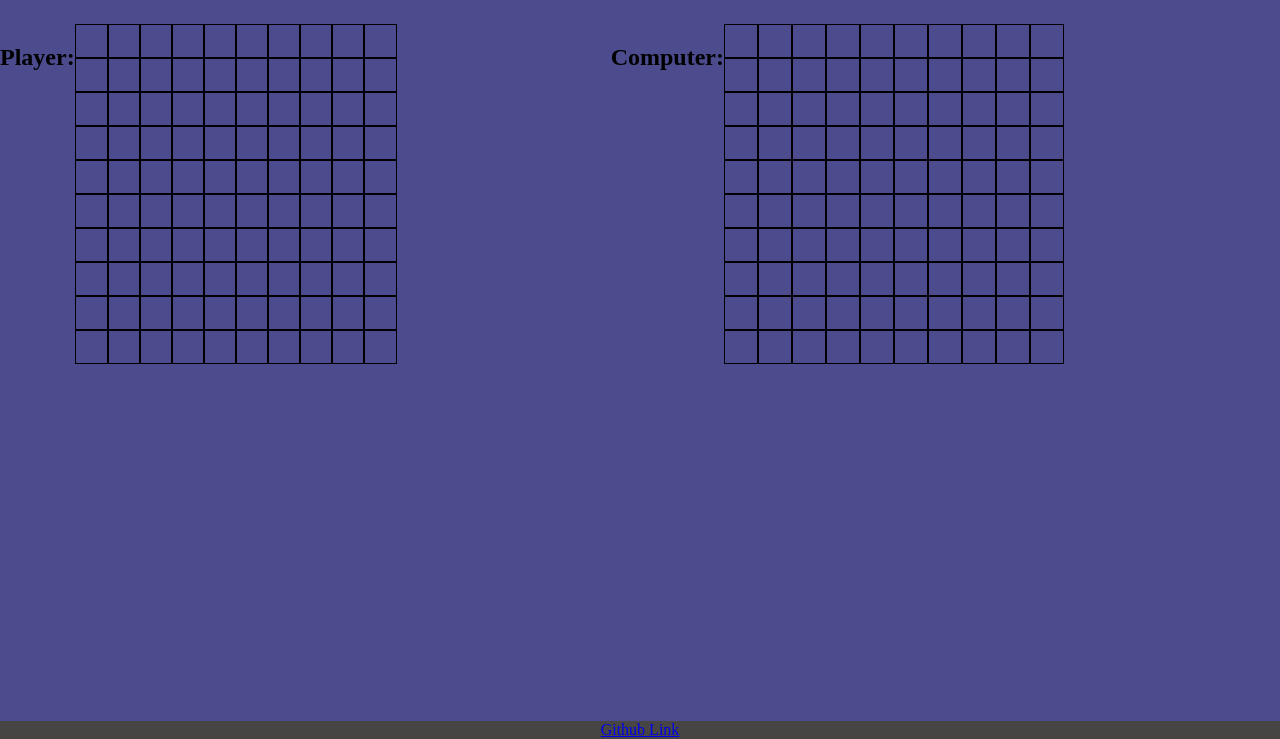
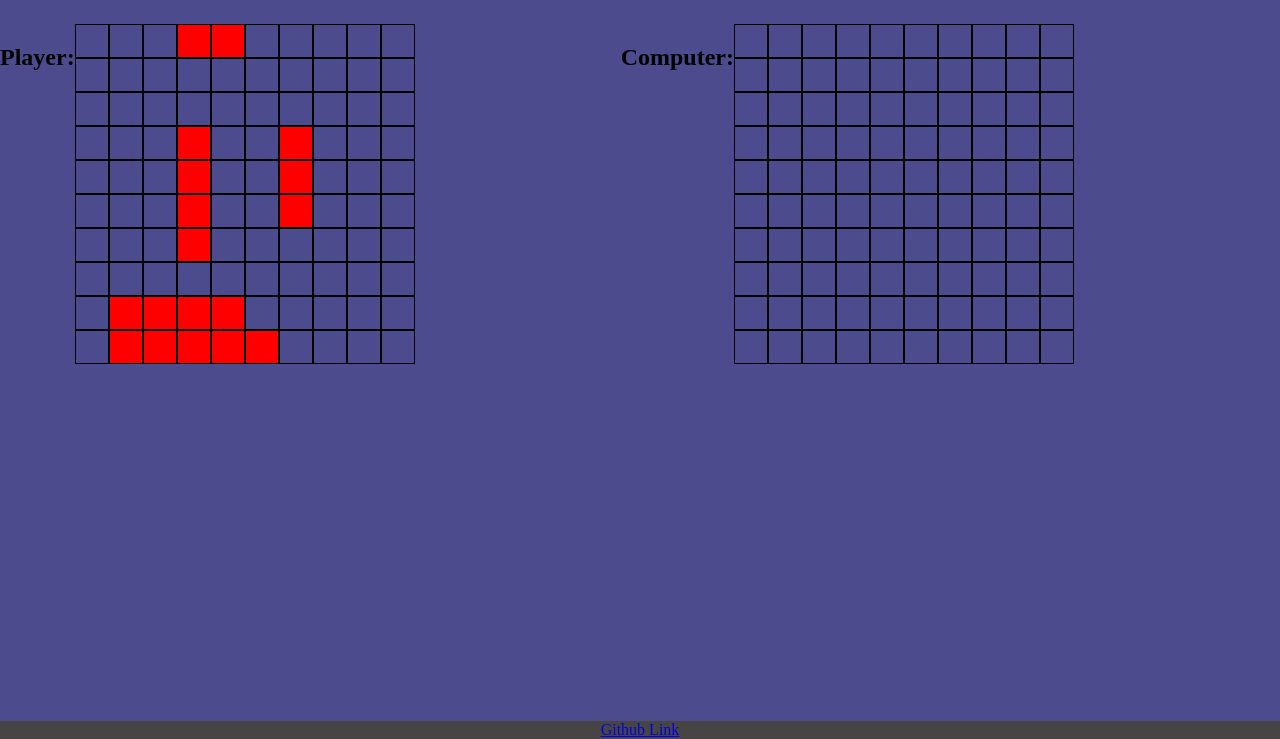
Before and after one commit to BarnacleJones/Battleship, a website built with webpack: page dist/index.html in a window 1280 px wide. Shown: the part 61-800 px from the top of the page. Built offline with nearby package versions, Linux system fonts and the light colour scheme.

Commit message:
player ships rendering on gameboard

```diff
--- a/src/dependencies/frontend.js
+++ b/src/dependencies/frontend.js
@@ -1,36 +1,71 @@
 import {gamePlay, playerBoard, computerBoard} from './gameLoop';
+import { ShipName, coordinates, shipFactory } from "./shipFactory";
 
 function createBoards(){
+
     gamePlay();
 
     let playersBoard = document.getElementById('playerBoard');
     let computersBoard = document.getElementById('computerBoard');
 
-    //create a grid 10x10 for player
-    playerBoard.board.forEach(element => {
+    // //create a grid 10x10 for player  and computer
+    //set the id of each box as the coordinates
+    //access those coordinates for ship placement
+
+    //player board
+    for (let index = 0; index < playerBoard.board.length; index++) {
+        //element is each row
+        const element = playerBoard.board[index];
+        //create a div for the row
+        let col = document.createElement('div');
+        // row.className = 'row';
+        col.setAttribute('class', 'playerColDiv')
+        //create the columns
+        for (let i = 0; i < element.length; i++) {
+            // const element2 = element[index];
+            let column = document.createElement("div");
+            column.setAttribute('id', `[ ${i}, ${element[index]} ]`);
+            column.setAttribute('class', 'playerCellsDiv');
+            column.innerText = "";
+            col.appendChild(column);
+        }
+        //append to dom
+        playersBoard.appendChild(col);
+    }
+    //computer board
+    for (let index = 0; index < computerBoard.board.length; index++) {
+        //element is each row
+        const element = playerBoard.board[index];
+        //create a div for the row
         let row = document.createElement('div');
-        row.className = 'row';
-        row.setAttribute('id', 'playerRowDiv')
-        playersBoard.appendChild(row);
-        element.forEach(element2 => {
+        // row.className = 'row';
+        row.setAttribute('class', 'computerRowDiv')
+        //create the columns
+        for (let i = 0; i < element.length; i++) {
+            // const element2 = element[index];
             let column = document.createElement("div");
-            column.setAttribute('id', 'playerCellsDiv');
+            // column.setAttribute('id', `[ ${i}, ${element[index]} ]`);
+            column.setAttribute('class', 'computerCellsDiv');
             column.innerText = "";
             row.appendChild(column);
-        });});
+        }
+        //append to dom
+        computersBoard.appendChild(row);
+    }
 
-        //create a grid 10x10 for comp0uter
-        computerBoard.board.forEach(element => {
-            let row = document.createElement('div');
-            row.className = 'row';
-            row.setAttribute('id', 'computerRowDiv')
-            computersBoard.appendChild(row);
-            element.forEach(element2 => {
-                let column = document.createElement("div");
-                column.setAttribute('id', 'computerCellsDiv');
-                column.innerText = "";
-                row.appendChild(column);
-            });});
+    //render each ship on the players board
+    playerBoard.shipArray.forEach(element => {
+        // let square = document.getElementById(element);
+        //get the ships coordinates
+        let coordArray = element.coordinates;
+        //go through each coordinate, set the DOM value (same as coords) to red as the ship is placed there
+        coordArray.forEach(item => {
+            console.log(item)
+            document.getElementById(`[ ${item[0]}, ${item[1]} ]`).style.backgroundColor = 'red';
+        });
+    });
+
+
 
         }
 
--- a/src/dependencies/gameBoard.js
+++ b/src/dependencies/gameBoard.js
@@ -1,4 +1,5 @@
-const { ShipName, coordinates, default: shipFactory } = require("./shipFactory");
+// const { ShipName, coordinates, default: shipFactory } = require("./shipFactory");
+import { ShipName, coordinates, shipFactory } from "./shipFactory";
 
 //gameboard factory
 const gameBoard = () =>{
@@ -15,29 +16,81 @@ const gameBoard = () =>{
     function placeShip(ShipName, alignment,positionRow, positionCol)
     {
         //if the alignment is horizontal and the length of the alignment + ship length is less than 10 (length of board)
-        if (alignment == 'horizontal' && (positionCol + ShipName.ShipLength < 10)) {
+        if (alignment == 'horizontal' && (positionCol + ShipName.ShipLength < 10) ) {
+
+            //need validation for if ships are overlapping
+            // if (document.getElementById(`[${positionRow}, ${positionCol + index}]`).style.backgroundColor != 'red') {
+               //this doesnt work as the document hasnt yet been rendered....
+            // }
 
             for (let index = 0; index < ShipName.ShipLength; index++) {
+                if (
+                    //validation for if ships are overlapping (the value would be ship name, not a number)
+                    board[positionRow][positionCol + index] != 0 &&
+                    board[positionRow][positionCol + index] != 1 &&
+                    board[positionRow][positionCol + index] != 2 &&
+                    board[positionRow][positionCol + index] != 3 &&
+                    board[positionRow][positionCol + index] != 4 &&
+                    board[positionRow][positionCol + index] != 5 &&
+                    board[positionRow][positionCol + index] != 6 &&
+                    board[positionRow][positionCol + index] != 7 &&
+                    board[positionRow][positionCol + index] != 8 &&
+                    board[positionRow][positionCol + index] != 9)
+                {
+                    alert('Ship overlaps with another')
+                    break;
+                }
+                else{
                 //update the ships coordinate array
                 ShipName.coordinates.push([positionRow,(positionCol + index)])
                 //update gameboard array
                 board[positionRow][positionCol + index] = ShipName;
 
+                }
+                shipArray.push(ShipName);
             }
-            shipArray.push(ShipName);
-        }//if the alignment is vertical and the length of the alignment + ship length is less than 10 (length of board)
+        }
+        //if the alignment is vertical and the length of the alignment + ship length is less than 10 (length of board)
         else if (alignment == 'vertical' && (positionRow + ShipName.ShipLength < 10)) {
-            for (let index = 0; index < ShipName.ShipLength; index++) {
+            for (let index = 0; index < ShipName.ShipLength; index++)
+            {
+                if (board[positionRow  + index][positionCol] != 0 &&
+                    board[positionRow  + index][positionCol] != 1 &&
+                    board[positionRow  + index][positionCol] != 2 &&
+                    board[positionRow  + index][positionCol] != 3 &&
+                    board[positionRow  + index][positionCol] != 4 &&
+                    board[positionRow  + index][positionCol] != 5 &&
+                    board[positionRow  + index][positionCol] != 6 &&
+                    board[positionRow  + index][positionCol] != 7 &&
+                    board[positionRow  + index][positionCol] != 8 &&
+                    board[positionRow  + index][positionCol] != 9)
+                {
+                    alert('Ship overlaps with another');
+                    break;
+                }
+                else
+                {
                 //update the ships coordinate array
                 ShipName.coordinates.push([(positionRow + index),positionCol]);
+
+
+                //had to take this out, as it was breaking the rendering of the ships on the boaard
+                //need another solution here
+
                 //update gameboard array
-                board[positionRow + index][positionCol] = ShipName;
+                // board[positionRow + index][positionCol] = ShipName;
+
+                }
 
             }
+            console.log(ShipName.coordinates)
             shipArray.push(ShipName);
+
         }
-        // else{alert('Bad ship placement')}
-        else{return false;}
+
+        //need some validation for if ships are not placed in the right spot
+        else{alert('Bad ship placement')}
+        // else{return false;}
     }
     //receiveAttack function that takes a pair
     // of coordinates, determines whether or not the attack hit a ship
--- a/src/dependencies/gameLoop.js
+++ b/src/dependencies/gameLoop.js
@@ -29,11 +29,20 @@ function gamePlay(){
     let computerCarrier = shipFactory(5, 'carrier');
 
     //place player ships
-    // playerBoard.placeShip(playerBattleship, 'vertical', 3,4 )
+    playerBoard.placeShip(playerBattleship, 'vertical', 3,3 );
+    playerBoard.placeShip(playerPatrol, 'horizontal', 0,3 );
+    playerBoard.placeShip(playerSubmarine, 'vertical', 3,6 );
+    playerBoard.placeShip(playerDestroyer, 'horizontal', 8,1);
+    playerBoard.placeShip(playerCarrier, 'horizontal', 9,1 );
+
+
+
+
+
 }
 
 
-// //attack x 4 to see if all ships are sunk
+// //attack x 4 to see if all ships are sunk - this is working
 // playBoard.receiveAttack(4,4);
 // playBoard.receiveAttack(3,4);
 // playBoard.receiveAttack(5,4);
--- a/src/style.css
+++ b/src/style.css
@@ -34,10 +34,10 @@ footer{
     flex-grow: 1;
     align-items:stretch;
 }
-#playerCellsDiv, #playerRowDiv, #computerRowDiv #computerCellsDiv{
+.playerCellsDiv, .playerRowDiv, .computerRowDiv .computerCellsDiv{
     width: 2em;
     height: 2em;
 }
-#playerCellsDiv, #computerCellsDiv{
+.playerCellsDiv, .computerCellsDiv{
     border: 1px solid black;
 }
```
Also changed, not shown: dist/main.js, 1 other file.
